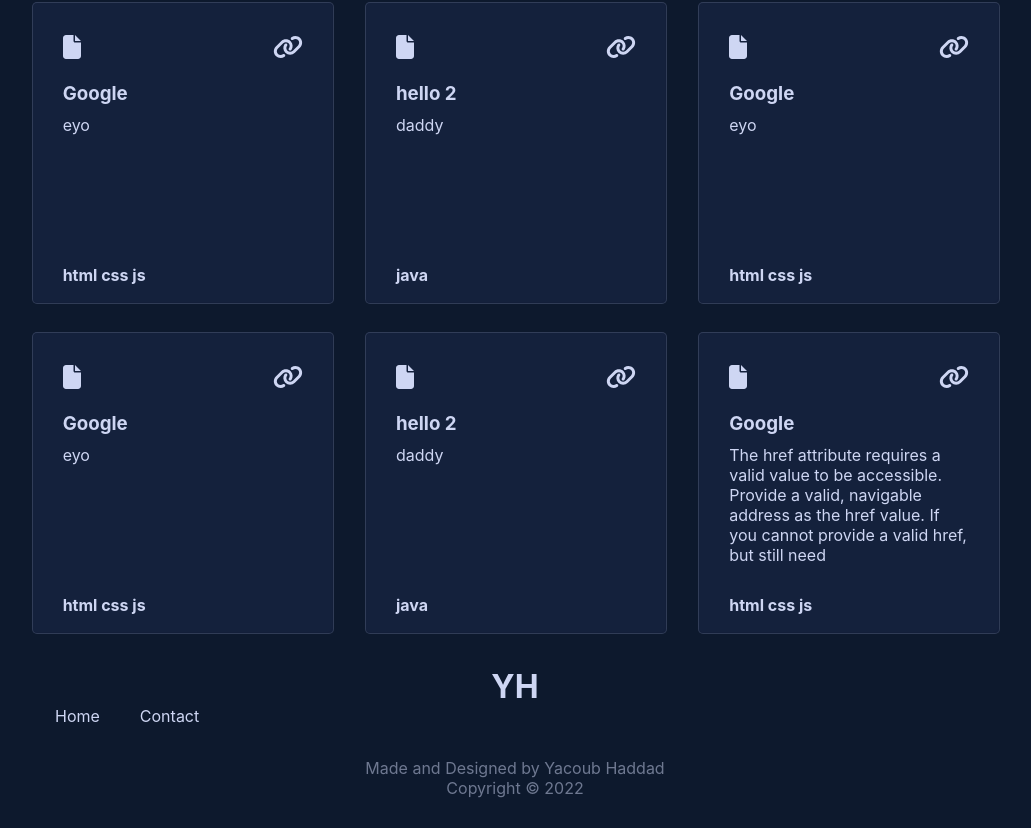
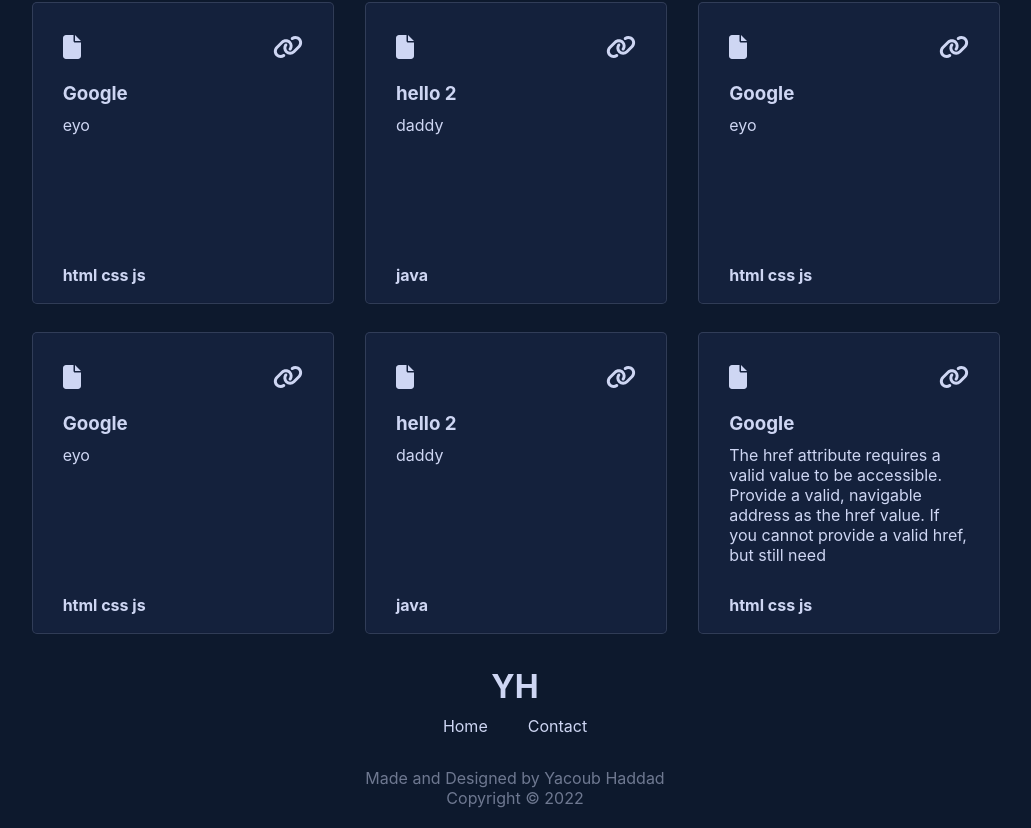
Before and after one commit to yacoub33/yh-e-prot-react, a React (Create React App) app: page / in a window 1280 px wide. Shown: the part 834-1662 px from the top of the page, without its empty margins (125-1156 px from the left). Built offline with nearby package versions, Linux system fonts and the light colour scheme.

Commit message:
footer_update

```diff
--- a/src/index.css
+++ b/src/index.css
@@ -305,8 +305,14 @@ footer {
   padding: 20px;
 }
 
+.footer__links--container {
+  margin-top: 10px;
+}
+
 .footer__links {
   display: flex;
+  justify-content: center;
+  align-content: center;
 }
 
 .foo__link {
```
